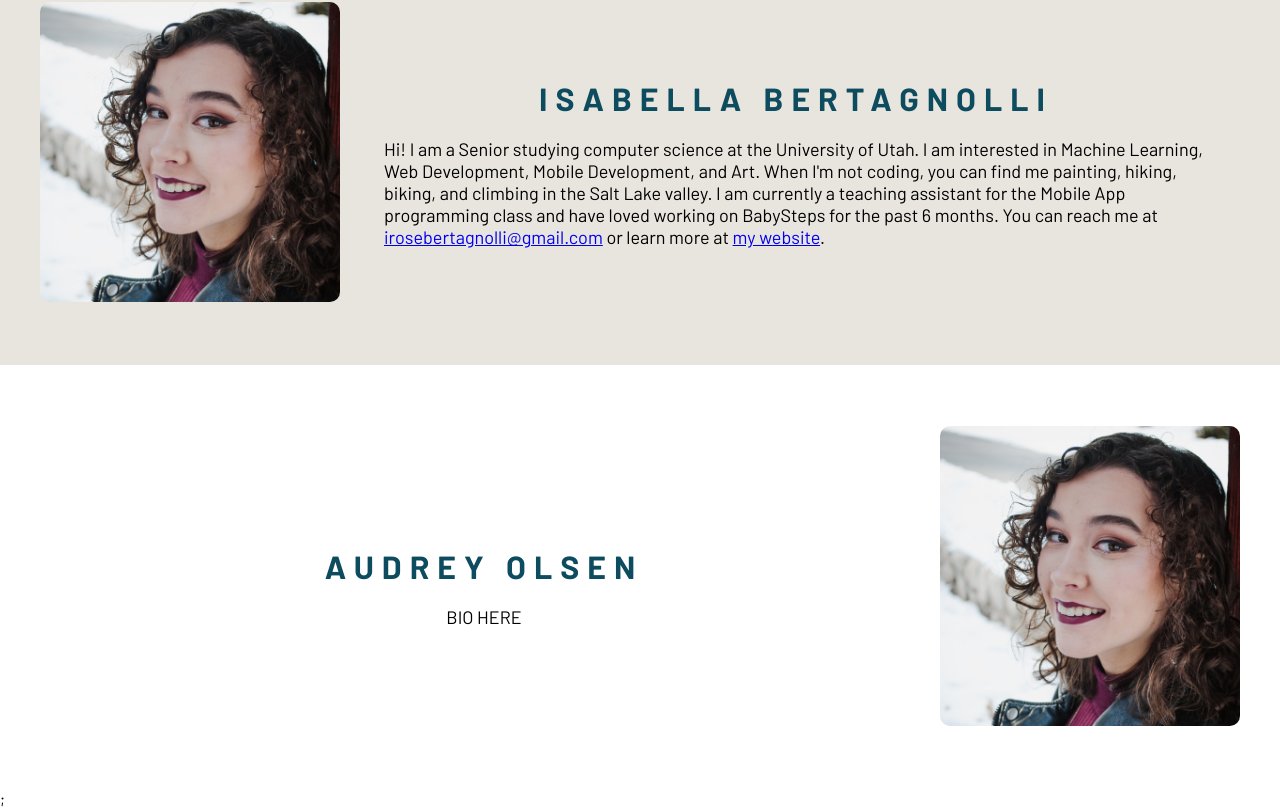
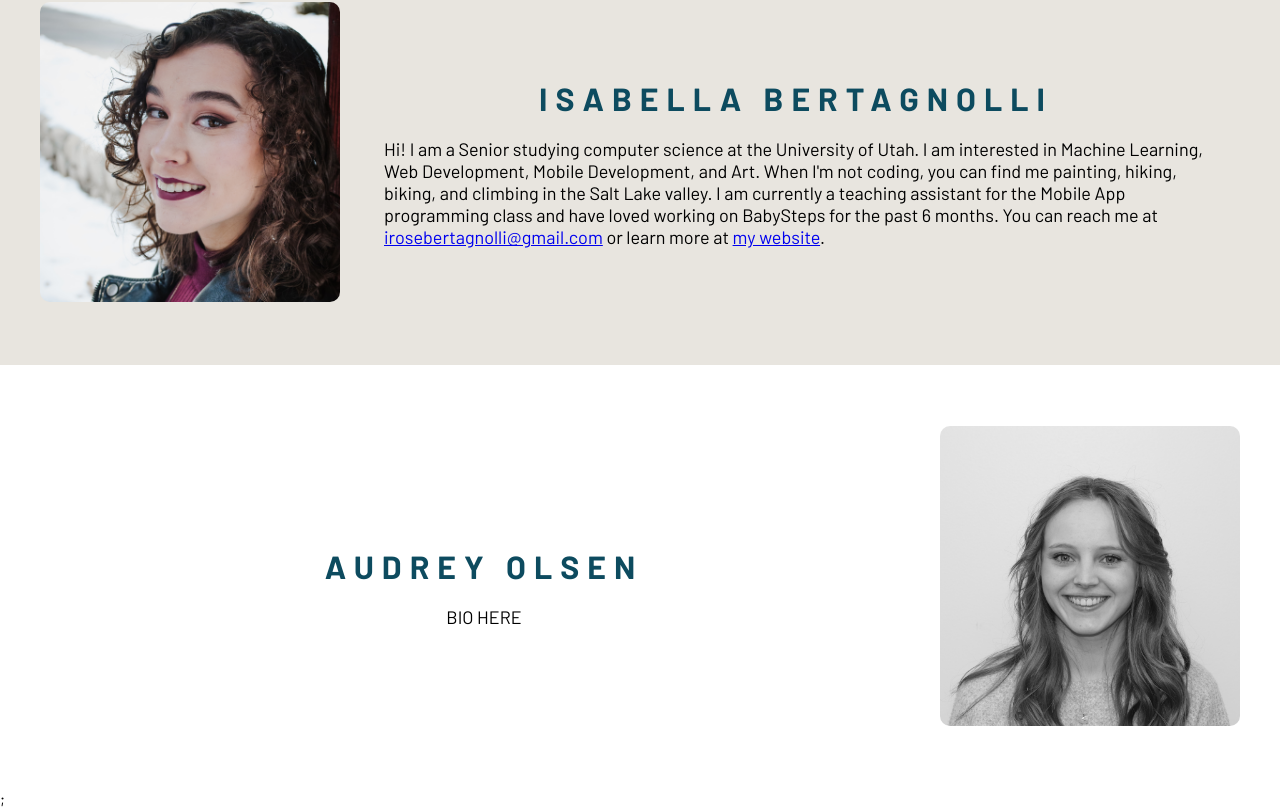
Before and after one commit to ibertagnolli/nextjs-babysteps_website, a Next.js app: page /team in a window 1280 px wide. Shown: the part 273-1081 px from the top of the page. Built offline with nearby package versions, Linux system fonts and the light colour scheme.

Commit message:
found audrey's old pic from web dev

```diff
--- a/pages/team.js
+++ b/pages/team.js
@@ -23,27 +23,14 @@ const TeamMemberPage = () => {
                     Hi! I am a Senior studying computer science at the University of Utah. I am interested in Machine Learning, Web Development, Mobile Development, and Art. When I'm not coding, you can find me painting, hiking, biking, and climbing in the Salt Lake valley. I am currently a teaching assistant for the Mobile App programming class and have loved working on BabySteps for the past 6 months. You can reach me at <a href="irosebertagnolli@gmail.com">irosebertagnolli@gmail.com</a> or learn more at <a href="ibertagnolli.github.io">my website</a>.
                 </TeamMemberHighlight>
                 <TeamMemberHighlight
-                    imgSrc="/nextjs-babysteps_website/images/resized_bella.jpeg"
+                    imgSrc="/nextjs-babysteps_website/images/ta_picture.jpg"
                     name="Audrey Olsen"
                     isAltStyle
                 >
                    BIO HERE
                 </TeamMemberHighlight>
             </div>
-            {/* <div style={{ width: "100vw", minHeight: "100vh", display: "flex", flexDirection: "column", alignItems: "center", justifyContent: "center", padding: "20px" }}>
-                <h2 style={{ fontSize: 50, color: "#0d4b5f", marginBottom: 10, marginTop: 30 }}>Meet the Team</h2>
-                <div className={styles.horizontal} style={{ width: "100%", display: "flex", alignItems: "center", justifyContent: "center", marginBottom: 20 }}>
-                    <div style={{ width: "30%", marginRight: 20 }}>
-                        <img className={styles.teamImage} src={"/nextjs-babysteps_website/images/resized_bella.jpeg"} alt="Team Member Photo" />
-                    </div>
-                    <div style={{ width: "60%" }}>
-                        <h3 style={{ fontSize: 32, color: "#0d4b5f", marginBottom: 10 }}>Isabella Bertagnolli</h3>
-                        <p style={{ fontSize: 24, color: "#000000", marginBottom: 20 }}>
-                        </p>
-                    </div>
-                </div>
-                <hr style={{ width: "80%", color: "#E8E5DF", backgroundColor: "#E8E5DF", height: 1, border: "none" }} />
-            </div> */}
+
         </>
     );
 }
```
Also changed, not shown: public/images/ta_picture.jpg (added), public/nextjs-babysteps_website/images/ta_picture.jpg (added).
